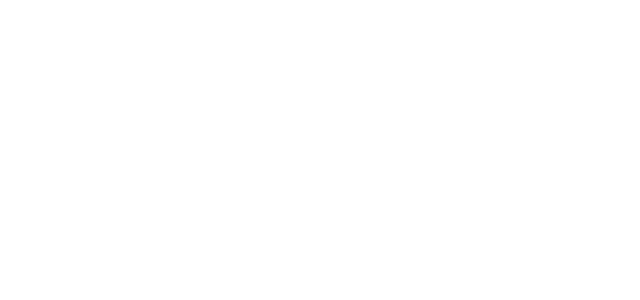
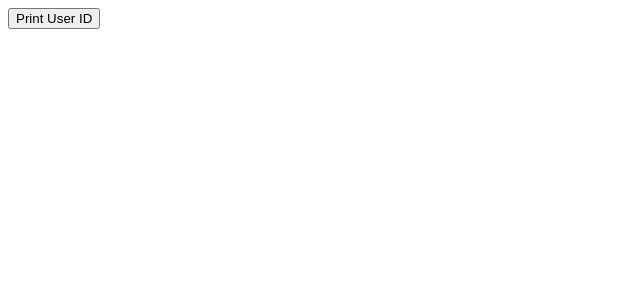
Before and after one commit to pinxunchen/fulun, an Angular app: page / in a window 1280 px wide. Shown: the top 300 px of the page, without its empty margins (0-640 px from the left). Built offline with nearby package versions, Linux system fonts and the light colour scheme.

Commit message:
修改了某個功能

```diff
--- a/src/app/app.component.html
+++ b/src/app/app.component.html
@@ -1,3 +1 @@
-<div id="profile-display">
-  <p>{{displayName}}</p>
-</div>
+<button (click)="printUserId()">Print User ID</button>
--- a/src/app/app.component.ts
+++ b/src/app/app.component.ts
@@ -1,7 +1,5 @@
 import { Component , OnInit} from '@angular/core';
 import { LiffService } from './liff.service';
-
-
 
 
 @Component({
@@ -11,19 +9,17 @@
 })
 export class AppComponent implements OnInit {
   displayName = '';
-  userId = '';
+  userId: string = '';
 
   constructor(private liffService: LiffService) {}
 
   ngOnInit() {
-    this.showDisplayName();
+    this.liffService.initLIFF();
   }
 
-  async showDisplayName() {
-    const userData = await this.liffService.getUserData();
-    if (userData && userData.displayName) {
-      this.displayName = userData.displayName;
-      console.log('User ID:', userData.userId);
-    }
+  printUserId() {
+    const userId = this.liffService.getUserId();
+    console.log('User ID:', userId);
   }
+
 }
--- a/src/app/liff.service.ts
+++ b/src/app/liff.service.ts
@@ -16,6 +16,11 @@
       await liff.init({ liffId: this.liffId });
       if (!liff.isLoggedIn()) {
         liff.login();
+      } else {
+        const profile = await liff.getProfile();
+        if (profile) {
+          this.setUserId(profile.userId); // 在初始化成功後設置 userId
+        }
       }
       console.log('LIFF API 初始化成功!');
     } catch (error) {
```
